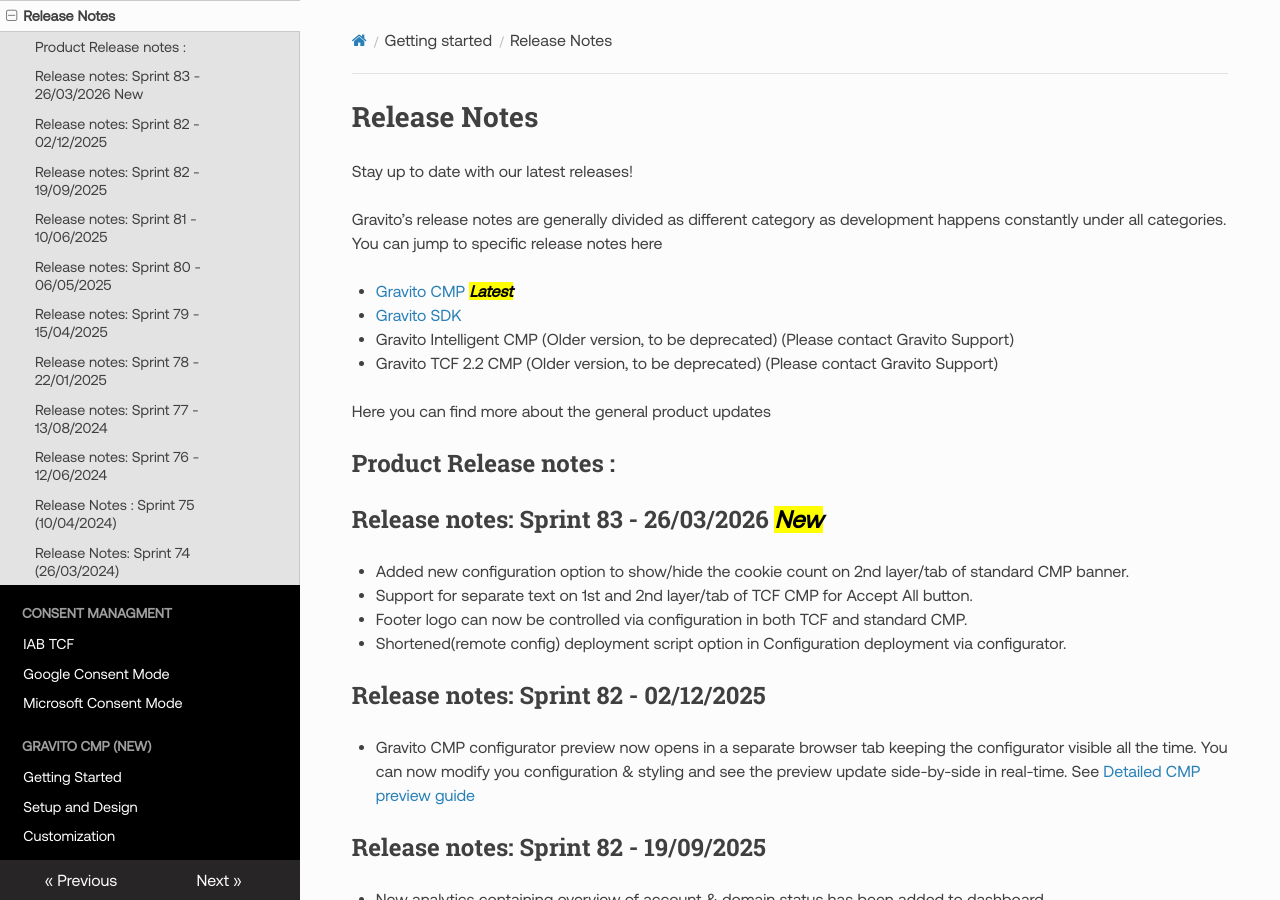
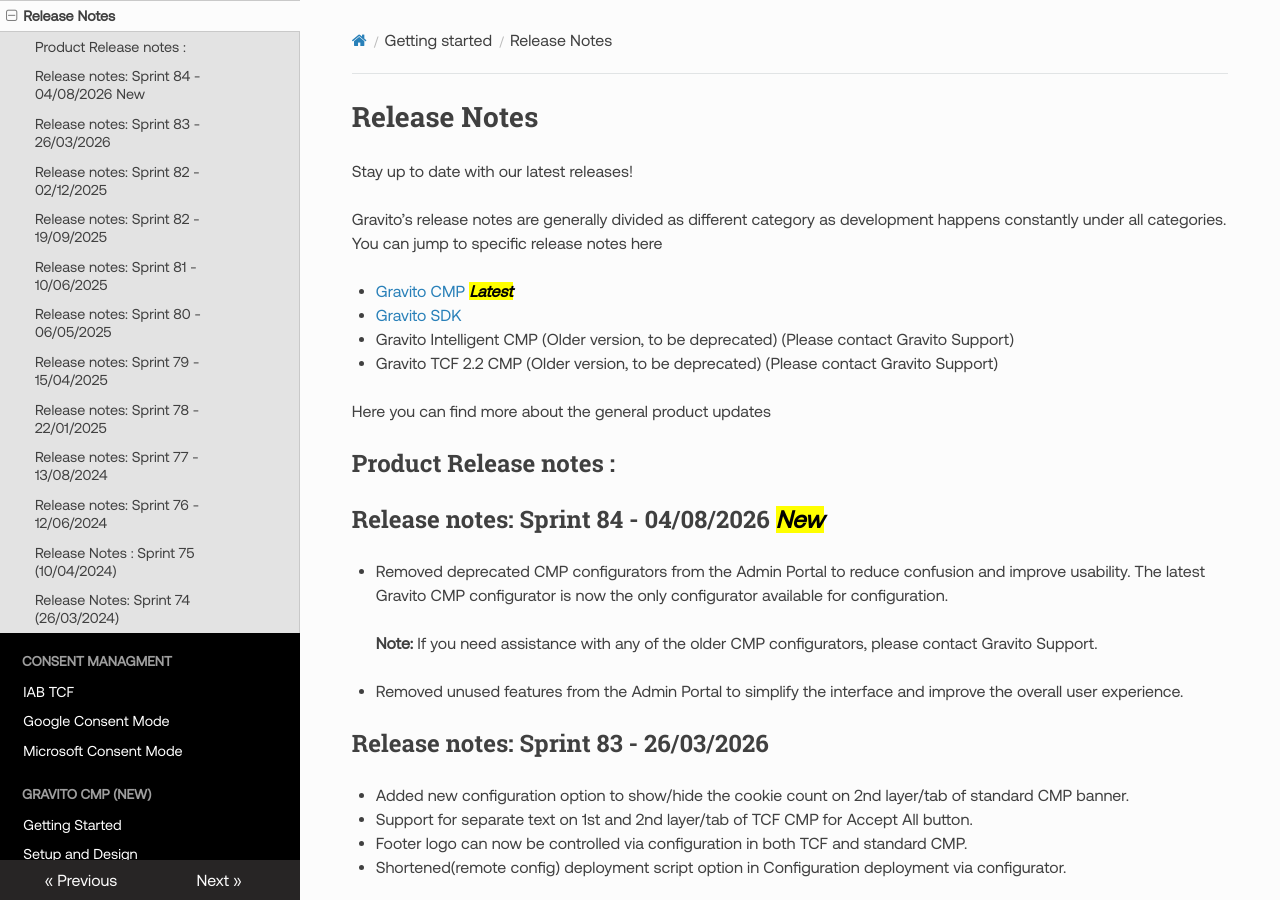
Before and after one commit to GravitoLtd/gravitoltd.github.io, an MkDocs documentation site: the page built from docs/Getting_started/Release_Notes.md, in a window 1280 px wide and 900 px high. Built offline with MkDocs 1.6.1, drawn with Linux system fonts in a browser that asks for light colours; nearby versions of some CDN libraries; comment, search, counter and statistics services are not loaded.

Commit message:
Update Release Notes for Sprint 84: Remove deprecated CMP configurators and unused features to enhance usability

```diff
--- a/docs/Getting_started/Release_Notes.md
+++ b/docs/Getting_started/Release_Notes.md
@@ -13,7 +13,15 @@
 
 ## Product Release notes :
 
-## Release notes: Sprint 83 - 26/03/2026 <mark>New</mark>
+## Release notes: Sprint 84 - 04/08/2026 <mark>New</mark>
+
+- Removed deprecated CMP configurators from the Admin Portal to reduce confusion and improve usability. The latest Gravito CMP configurator is now the only configurator available for configuration.
+
+  >**Note:** If you need assistance with any of the older CMP configurators, please contact Gravito Support.
+
+- Removed unused features from the Admin Portal to simplify the interface and improve the overall user experience.
+
+## Release notes: Sprint 83 - 26/03/2026
 
 - Added new configuration option to show/hide the cookie count on 2nd layer/tab of standard CMP banner.
 - Support for separate text on 1st and 2nd layer/tab of TCF CMP for Accept All button.
```
